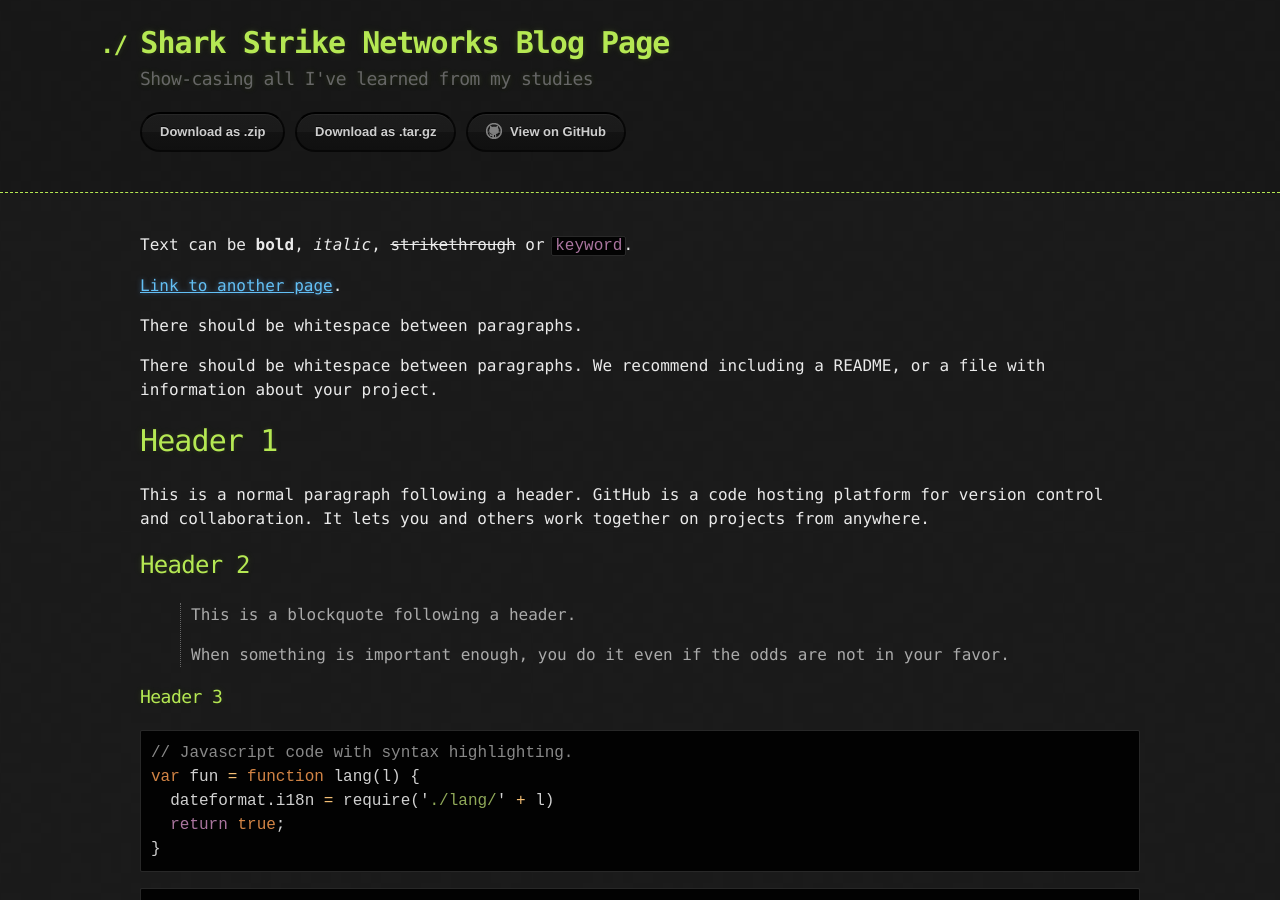
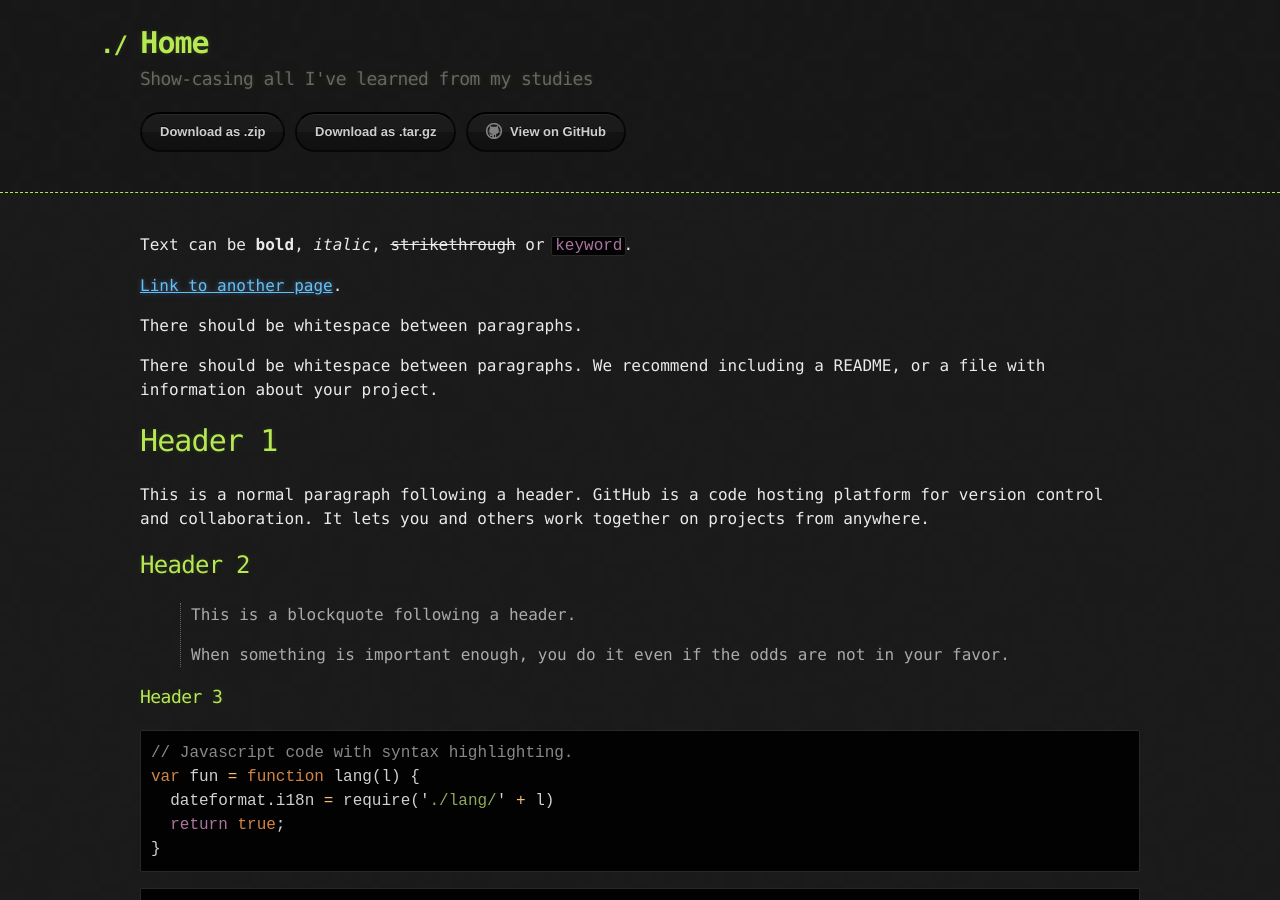
Before and after one commit to k-connolly/Shark-Strike-Networks, a Jekyll site: the page built from index.md, in a window 1280 px wide and 900 px high. Built offline with Jekyll 4.4.1, drawn with Linux system fonts in a browser that asks for light colours.

```diff
--- a/_config.yml
+++ b/_config.yml
@@ -1,5 +1,5 @@
 theme: jekyll-theme-hacker
-title: Shark Strike Networks Blog Page
+title: Shark Strike Networks Blog Site
 description: Show-casing all I've learned from my studies
 show_downloads: true
 google_analytics:
--- a/_layouts/default.html
+++ b/_layouts/default.html
@@ -15,7 +15,7 @@
     <header>
       <div class="container">
         <a id="a-title" href="{{ '/' | relative_url }}">
-          <h1>{{ site.title | default: site.github.repository_name }}</h1>
+          <h1>{{ page.title | default: site.github.repository_name }}</h1>
         </a>
         <h2>{{ site.description | default: site.github.project_tagline }}</h2>
 
--- a/index.md
+++ b/index.md
@@ -1,10 +1,11 @@
 ---
 layout: default
+title: Home
 ---
 
 Text can be **bold**, _italic_, ~~strikethrough~~ or `keyword`.
 
-[Link to another page](./another-page.html).
+[Link to another page](./about.html).
 
 There should be whitespace between paragraphs.
 
```
Also changed, not shown: about.md (added, +7 -0 lines).
